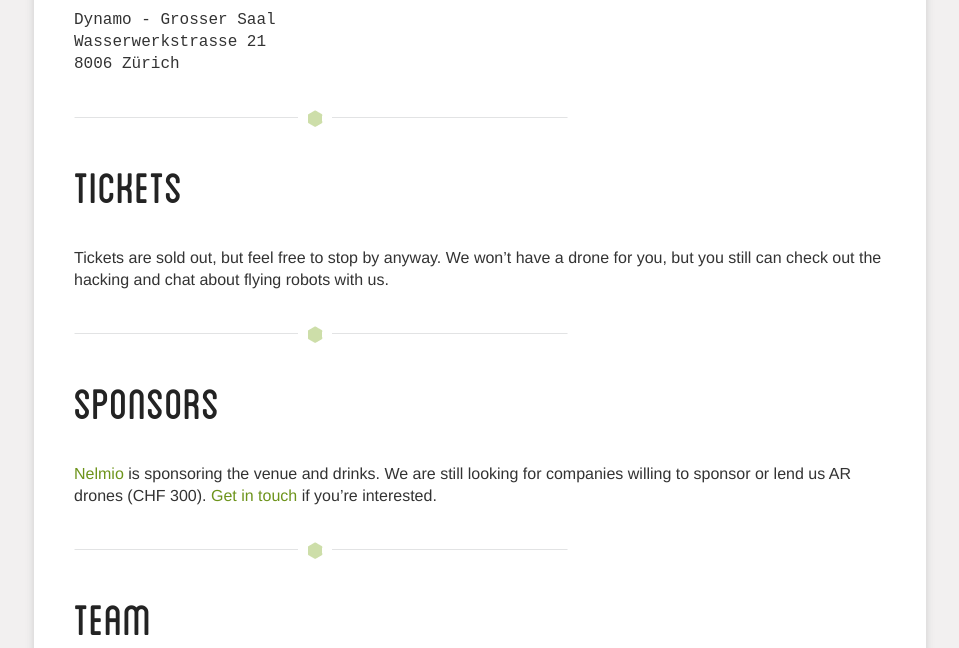
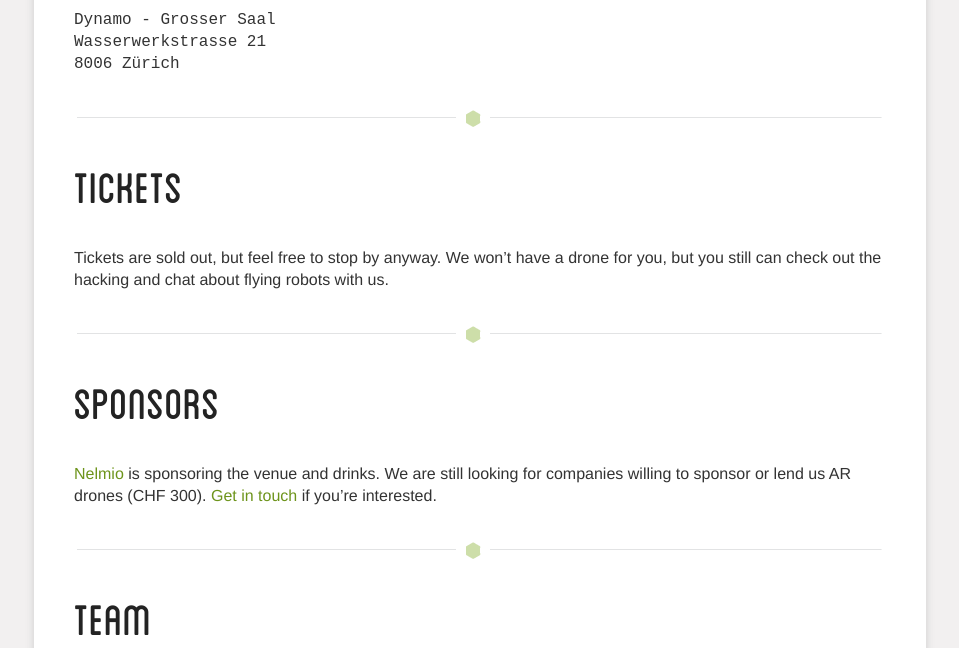
Before and after one commit to nodecopter/nodecopter.com, a Jekyll site: the page built from 2013/zurich/jan-23.md, in a window 1280 px wide. Shown: the part 617-1265 px from the top of the page, without its empty margins (160-1119 px from the left). Built offline with Jekyll 4.4.1, drawn with Linux system fonts in a browser that asks for light colours; Markdown is read by kramdown in place of the engine named in the settings.

Commit message:
update content dividers

```diff
--- a/css/main.css
+++ b/css/main.css
@@ -152,7 +152,7 @@ a:hover {
   opacity: 0.9;
 }
 #content hr {
-  width: 494px;
+  width: 810px;
   height: 17px;
   background-image: url('/img/style/divider.png');
   border: none;
```
Also changed, not shown: img/style/divider.png.
